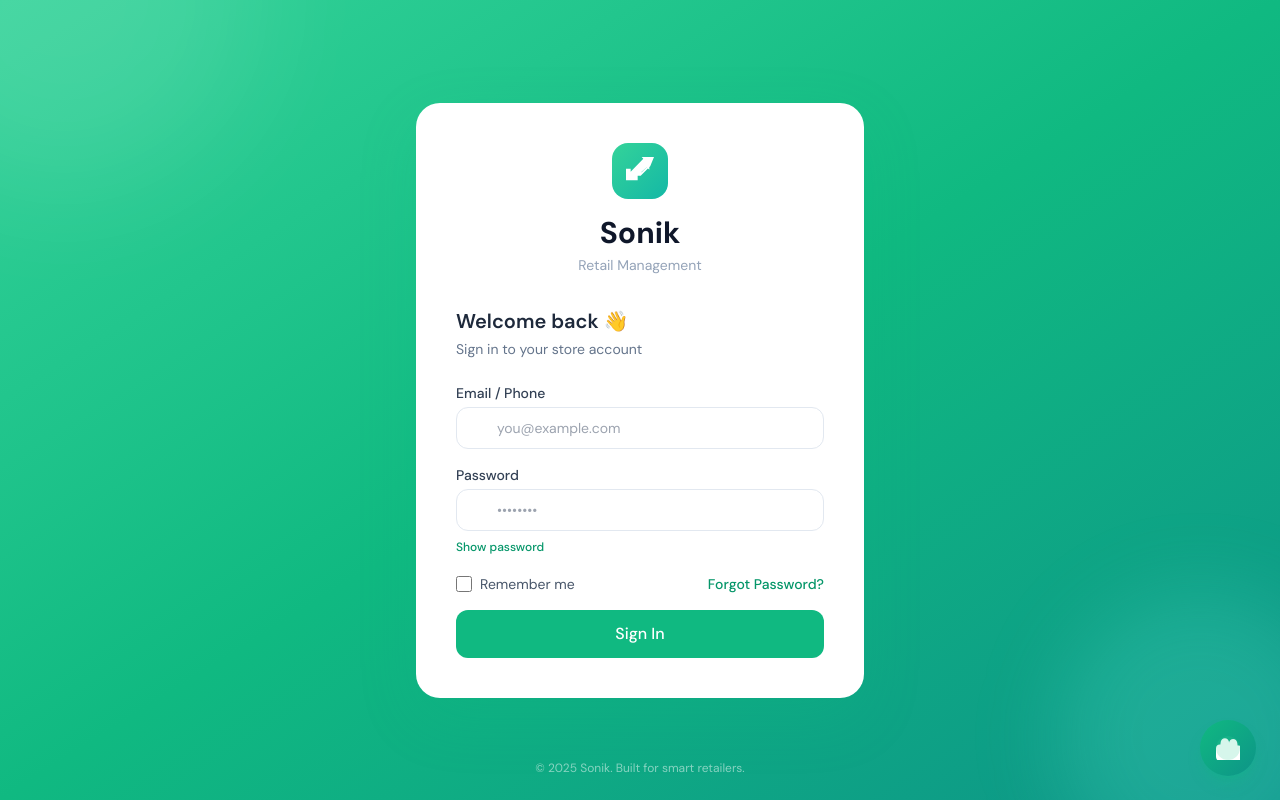
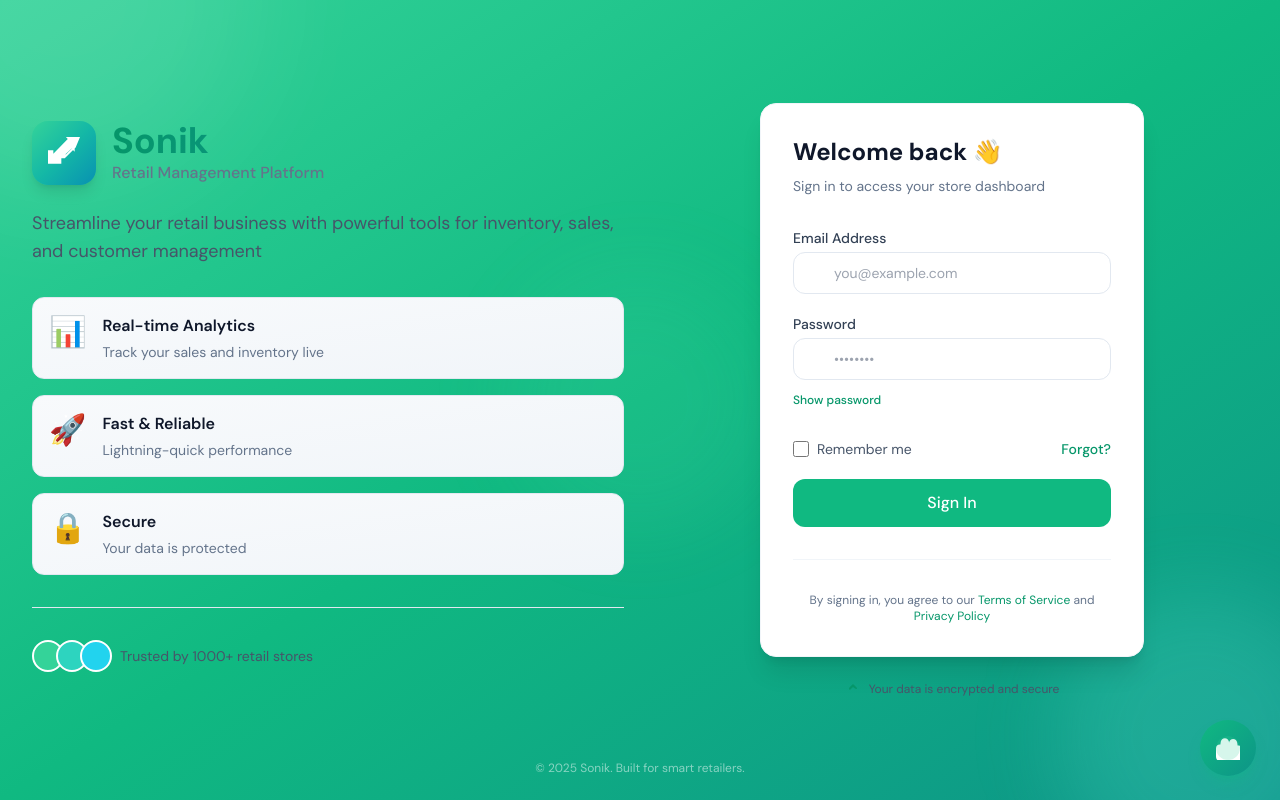
Before and after one commit to 23f2004126/Software_Engineering_Project, a Vue app in the folder frontend/: page /login in a window 1280 px wide. Built offline with nearby package versions, Linux system fonts and the light colour scheme.

Commit message:
Added Login Page

```diff
--- a/frontend/src/components/layout/Sidebar.vue
+++ b/frontend/src/components/layout/Sidebar.vue
@@ -19,7 +19,7 @@ const groupedMenuItems = computed(() => {
   return groups
 })
 
-const sections = ['MAIN', 'MANAGE', 'REPORTS', 'SETTINGS']
+const sections = ['MAIN', 'MANAGE', 'REPORTS']
 
 const isActive = (path) => {
   if (path === '/dashboard') {
--- a/frontend/src/constants/menuItems.js
+++ b/frontend/src/constants/menuItems.js
@@ -75,12 +75,4 @@ export const MENU_ITEMS = [
     icon: 'exclamation-triangle',
     section: 'REPORTS',
   },
-
-  // SETTINGS section
-  {
-    label: 'Settings',
-    path: '/settings',
-    icon: 'cog-6-tooth',
-    section: 'SETTINGS',
-  },
 ]
--- a/frontend/src/constants/routes.js
+++ b/frontend/src/constants/routes.js
@@ -23,5 +23,4 @@ export const ROUTES = {
   PURCHASE_ORDERS: '/purchase-orders',
   EMPLOYEES: '/employees',
   SHIFT_REPORT: '/shift-report',
-  SETTINGS: '/settings',
 }
--- a/frontend/src/modules/auth/LoginPage.vue
+++ b/frontend/src/modules/auth/LoginPage.vue
@@ -34,37 +34,95 @@ const handleSubmit = () => {
     router.push('/dashboard')
   }, 1500)
 }
+
+const features = [
+  { icon: '📊', title: 'Real-time Analytics', desc: 'Track your sales and inventory live' },
+  { icon: '🚀', title: 'Fast & Reliable', desc: 'Lightning-quick performance' },
+  { icon: '🔒', title: 'Secure', desc: 'Your data is protected' },
+]
 </script>
 
 <template>
   <AuthLayout>
+    <div class="min-h-screen flex items-center justify-center px-4 py-6">
+      <!-- Main container -->
+      <div class="w-full max-w-7xl">
+        <div class="grid grid-cols-1 lg:grid-cols-2 gap-8 items-center">
+          <!-- Left side - Features section -->
+          <Transition name="slide-in-left">
+            <div class="hidden lg:flex flex-col justify-center space-y-8">
+              <!-- Header -->
+              <div>
+                <div class="flex items-center gap-4 mb-6">
+                  <div class="w-16 h-16 rounded-2xl bg-gradient-to-br from-emerald-400 via-teal-500 to-cyan-600 flex items-center justify-center shadow-lg">
+                    <svg class="w-8 h-8 text-white" fill="currentColor" viewBox="0 0 24 24">
+                      <path d="M16 6l2.29 2.29-4.88 4.88-4-4L2 16.59V20h3.41L17.71 8.71 20 11V6m0-6h-6.59l1.41 1.41L4 12.59V10H0v10h10v-4h2.59l8.15-8.15L24 0z" />
+                    </svg>
+                  </div>
+                  <div>
+                    <h1 class="text-4xl font-bold bg-gradient-to-r from-emerald-600 to-teal-600 bg-clip-text text-transparent">Sonik</h1>
+                    <p class="text-slate-500 font-medium">Retail Management Platform</p>
+                  </div>
+                </div>
+                <p class="text-lg text-slate-600 font-light">Streamline your retail business with powerful tools for inventory, sales, and customer management</p>
+              </div>
+
+              <!-- Feature cards -->
+              <div class="space-y-4">
+                <div v-for="(feature, idx) in features" :key="idx" class="flex gap-4 p-4 rounded-xl bg-gradient-to-br from-slate-50 to-slate-100 hover:from-slate-100 hover:to-slate-150 transition-all duration-300 border border-slate-200 hover:border-emerald-300">
+                  <div class="text-3xl flex-shrink-0">{{ feature.icon }}</div>
+                  <div class="flex-1 min-w-0">
+                    <h3 class="font-semibold text-slate-900">{{ feature.title }}</h3>
+                    <p class="text-sm text-slate-500 mt-1">{{ feature.desc }}</p>
+                  </div>
+                </div>
+              </div>
+
+              <!-- Decorative element -->
+              <div class="pt-8 mt-8 border-t border-slate-200">
+                <div class="inline-flex items-center gap-2 text-sm text-slate-600">
+                  <div class="flex -space-x-2">
+                    <div class="w-8 h-8 rounded-full bg-emerald-400 border-2 border-white"></div>
+                    <div class="w-8 h-8 rounded-full bg-teal-400 border-2 border-white"></div>
+                    <div class="w-8 h-8 rounded-full bg-cyan-400 border-2 border-white"></div>
+                  </div>
+                  <span>Trusted by 1000+ retail stores</span>
+                </div>
+              </div>
+            </div>
+          </Transition>
+
+          <!-- Right side - Login form -->
           <Transition name="scale-fade">
-      <div class="bg-white rounded-3xl shadow-[0_20px_60px_rgba(16,185,129,0.15)] p-10 w-full max-w-md">
-        <!-- Logo area -->
-        <div class="flex flex-col items-center gap-4 mb-8">
-          <div class="w-14 h-14 rounded-2xl bg-gradient-to-br from-emerald-400 to-teal-500 flex items-center justify-center">
+            <div class="flex justify-center">
+              <div class="w-full max-w-sm">
+                <!-- Form card -->
+                <div class="bg-white rounded-2xl shadow-xl p-8 border border-slate-100">
+                  <!-- Mobile header (visible on small screens) -->
+                  <div class="lg:hidden flex flex-col items-center gap-3 mb-8">
+                    <div class="w-14 h-14 rounded-xl bg-gradient-to-br from-emerald-400 via-teal-500 to-cyan-600 flex items-center justify-center shadow-lg">
                       <svg class="w-7 h-7 text-white" fill="currentColor" viewBox="0 0 24 24">
-              <path
-                d="M16 6l2.29 2.29-4.88 4.88-4-4L2 16.59V20h3.41L17.71 8.71 20 11V6m0-6h-6.59l1.41 1.41L4 12.59V10H0v10h10v-4h2.59l8.15-8.15L24 0z"
-              />
+                        <path d="M16 6l2.29 2.29-4.88 4.88-4-4L2 16.59V20h3.41L17.71 8.71 20 11V6m0-6h-6.59l1.41 1.41L4 12.59V10H0v10h10v-4h2.59l8.15-8.15L24 0z" />
                       </svg>
                     </div>
                     <div class="text-center">
-            <h1 class="text-3xl font-bold text-slate-900">Sonik</h1>
-            <p class="text-sm text-slate-400 mt-1">Retail Management</p>
+                      <h1 class="text-2xl font-bold text-slate-900">Sonik</h1>
+                      <p class="text-xs text-slate-400">Retail Management</p>
                     </div>
                   </div>
 
                   <!-- Heading -->
-        <div class="mb-6">
-          <h2 class="text-xl font-semibold text-slate-800">Welcome back 👋</h2>
-          <p class="text-sm text-slate-500 mt-1">Sign in to your store account</p>
+                  <div class="mb-8">
+                    <h2 class="text-2xl font-bold text-slate-900">Welcome back 👋</h2>
+                    <p class="text-slate-500 text-sm mt-2">Sign in to access your store dashboard</p>
                   </div>
 
                   <!-- Form -->
-        <form class="space-y-4" @submit.prevent="handleSubmit">
+                  <form class="space-y-5" @submit.prevent="handleSubmit">
                     <!-- Email input -->
-          <Input v-model="email" type="email" label="Email / Phone" placeholder="you@example.com" icon="envelope" />
+                    <div>
+                      <Input v-model="email" type="email" label="Email Address" placeholder="you@example.com" icon="envelope" />
+                    </div>
 
                     <!-- Password input -->
                     <div>
@@ -77,44 +135,69 @@ const handleSubmit = () => {
                       />
                       <button
                         type="button"
-              class="mt-2 text-xs text-emerald-600 hover:text-emerald-700 font-medium"
+                        class="mt-3 text-xs font-medium text-emerald-600 hover:text-emerald-700 transition-colors"
                         @click="showPassword = !showPassword"
                       >
-              {{ showPassword ? 'Hide' : 'Show' }} password
+                        {{ showPassword ? '✓ Hide' : 'Show' }} password
                       </button>
                     </div>
 
                     <!-- Remember & Forgot -->
-          <div class="flex items-center justify-between text-sm">
-            <label class="flex items-center gap-2 cursor-pointer">
-              <input type="checkbox" class="w-4 h-4 rounded border border-slate-300 accent-emerald-500" />
-              <span class="text-slate-600">Remember me</span>
+                    <div class="flex items-center justify-between text-sm pt-2">
+                      <label class="flex items-center gap-2 cursor-pointer group">
+                        <input type="checkbox" class="w-4 h-4 rounded border-2 border-slate-300 accent-emerald-500 group-hover:border-emerald-400 transition-colors" />
+                        <span class="text-slate-600 group-hover:text-slate-800 transition-colors">Remember me</span>
                       </label>
-            <a href="#" class="text-emerald-600 hover:underline font-medium">Forgot Password?</a>
+                      <a href="#" class="text-emerald-600 hover:text-emerald-700 font-medium transition-colors">Forgot?</a>
                     </div>
 
                     <!-- Error message -->
-          <div v-if="errorMsg" class="bg-red-50 border border-red-200 text-red-600 rounded-xl p-3 text-sm flex items-center gap-2">
-            <svg class="w-4 h-4 flex-shrink-0" fill="currentColor" viewBox="0 0 20 20">
+                    <Transition name="fade">
+                      <div v-if="errorMsg" class="bg-red-50 border-l-4 border-red-500 text-red-700 rounded-lg p-4 text-sm flex items-start gap-3">
+                        <svg class="w-5 h-5 flex-shrink-0 mt-0.5" fill="currentColor" viewBox="0 0 20 20">
                           <path fill-rule="evenodd" d="M18 10a8 8 0 11-16 0 8 8 0 0116 0zm-7 4a1 1 0 11-2 0 1 1 0 012 0zm-1-9a1 1 0 00-1 1v4a1 1 0 102 0V6a1 1 0 00-1-1z" clip-rule="evenodd" />
                         </svg>
-            {{ errorMsg }}
+                        <span>{{ errorMsg }}</span>
+                      </div>
+                    </Transition>
+
+                    <!-- Submit button -->
+                    <Button variant="primary" size="lg" fullWidth :loading="isLoading" @click="handleSubmit" class="mt-6">
+                      {{ isLoading ? 'Signing in...' : 'Sign In' }}
+                    </Button>
+                  </form>
+
+                  <!-- Footer -->
+                  <div class="mt-8 pt-8 border-t border-slate-100">
+                    <p class="text-center text-xs text-slate-500">
+                      By signing in, you agree to our
+                      <a href="#" class="text-emerald-600 hover:underline">Terms of Service</a>
+                      and
+                      <a href="#" class="text-emerald-600 hover:underline">Privacy Policy</a>
+                    </p>
+                  </div>
                 </div>
 
-          <!-- Submit button -->
-          <Button variant="primary" size="lg" fullWidth :loading="isLoading" @click="handleSubmit">
-            Sign In
-          </Button>
-        </form>
+                <!-- Security badge -->
+                <div class="mt-6 flex items-center justify-center gap-2 text-xs text-slate-500">
+                  <svg class="w-4 h-4 text-emerald-600" fill="currentColor" viewBox="0 0 20 20">
+                    <path fill-rule="evenodd" d="M5.293 9.707a1 1 0 010-1.414l4-4a1 1 0 011.414 0l4 4a1 1 0 11-1.414 1.414L10 7.414 6.707 10.707a1 1 0 01-1.414 0z" clip-rule="evenodd" />
+                  </svg>
+                  <span class="text-slate-600">Your data is encrypted and secure</span>
+                </div>
+              </div>
             </div>
           </Transition>
+        </div>
+      </div>
+    </div>
   </AuthLayout>
 </template>
 
 <style scoped>
 .scale-fade-enter-active,
 .scale-fade-leave-active {
-  transition: all 0.3s ease;
+  transition: all 0.4s cubic-bezier(0.4, 0, 0.2, 1);
 }
 
 .scale-fade-enter-from {
@@ -126,4 +209,29 @@ const handleSubmit = () => {
   opacity: 0;
   transform: scale(0.95);
 }
+
+.slide-in-left-enter-active,
+.slide-in-left-leave-active {
+  transition: all 0.5s cubic-bezier(0.4, 0, 0.2, 1);
+}
+
+.slide-in-left-enter-from {
+  opacity: 0;
+  transform: translateX(-30px);
+}
+
+.slide-in-left-leave-to {
+  opacity: 0;
+  transform: translateX(-30px);
+}
+
+.fade-enter-active,
+.fade-leave-active {
+  transition: opacity 0.2s ease;
+}
+
+.fade-enter-from,
+.fade-leave-to {
+  opacity: 0;
+}
 </style>
--- a/frontend/src/router/index.js
+++ b/frontend/src/router/index.js
@@ -126,32 +126,23 @@ const router = createRouter({
       path: '/shift-reports',
       redirect: '/shift-report',
     },
-    {
-      path: '/settings',
-      name: 'Settings',
-      component: () => import('../modules/settings/SettingsPage.vue'),
-      meta: { requiresAuth: true },
-    },
   ],
 })
 
 // Navigation guard
 router.beforeEach((to, from, next) => {
-  // const isAuthenticated = localStorage.getItem('sonik_auth') === 'true'
+  const isAuthenticated = localStorage.getItem('sonik_auth') === 'true'
 
-  // // Check if route requires authentication
-  // if (to.meta.requiresAuth && !isAuthenticated) {
-  //   // Redirect to login if not authenticated
-  //   next('/login')
-  // } else if ((to.path === '/login' || to.path === '/shift-login') && isAuthenticated) {
-  //   // Redirect to dashboard if already logged in and visiting login
-  //   next('/dashboard')
-  // } else {
-  //   next()
-  // }
-
-  // Workaround: allow all navigation
-  next()
+  // Check if route requires authentication
+  if (to.meta.requiresAuth && !isAuthenticated) {
+    // Redirect to login if not authenticated
+    next('/login')
+  } else if ((to.path === '/login' || to.path === '/shift-login') && isAuthenticated) {
+    // Redirect to dashboard if already logged in and visiting login
+    next('/dashboard')
+  } else {
+    next()
+  }
 })
 
 export default router
```
Lines whose indentation alone changed are shown as unchanged.
